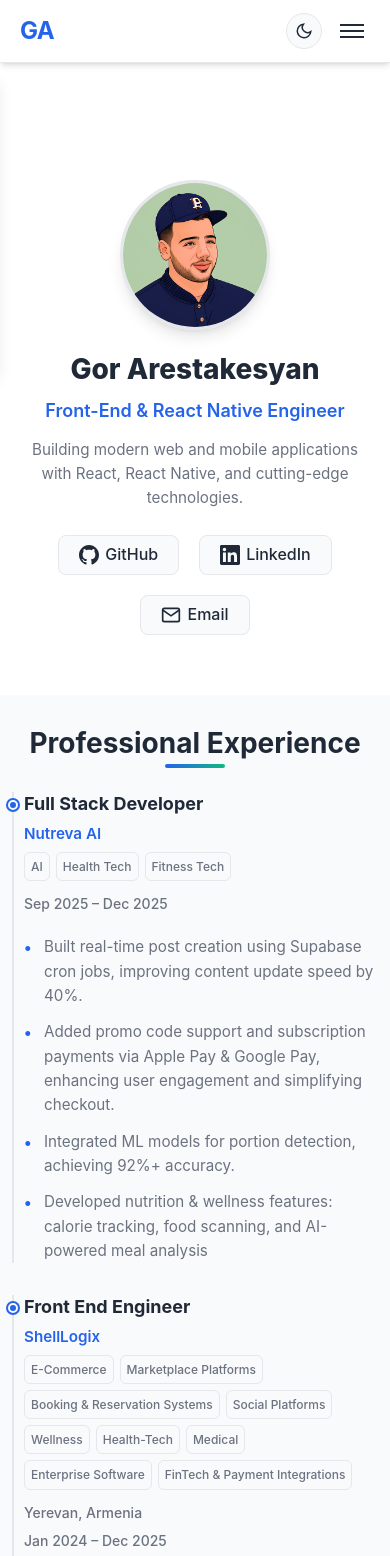
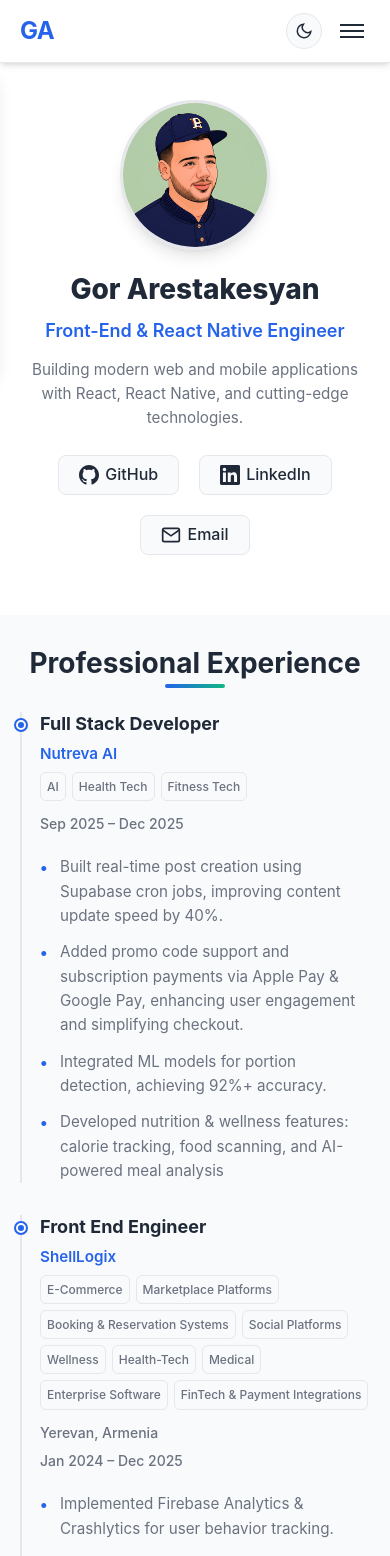
Before and after one commit to GorArestakesyan/GorArestakesyan, a React (Vite) app: page / in a window 390 px wide. Shown: the top 1556 px of the page. Built offline with nearby package versions, Linux system fonts and the light colour scheme.

Commit message:
feat: improve dark mode colors and set light theme as default

```diff
--- a/src/App.css
+++ b/src/App.css
@@ -140,7 +140,6 @@
   align-items: center;
   justify-content: center;
   padding: var(--spacing-2xl) 0;
-  padding-top: calc(var(--spacing-2xl) + 80px);
   background: var(--color-bg);
   position: relative;
   overflow: hidden;
@@ -161,6 +160,7 @@
   align-items: center;
   text-align: center;
   gap: var(--spacing-md);
+  padding-top: var(--spacing-2xl);
 }
 
 .avatar-container {
@@ -612,10 +612,19 @@
 .skill-tag-soft {
   background: linear-gradient(
     135deg,
-    rgba(102, 126, 234, 0.1),
-    rgba(118, 75, 162, 0.1)
+    rgba(37, 99, 235, 0.1),
+    rgba(16, 185, 129, 0.1)
   );
-  border-color: rgba(102, 126, 234, 0.3);
+  border-color: rgba(37, 99, 235, 0.3);
+}
+
+.dark .skill-tag-soft {
+  background: linear-gradient(
+    135deg,
+    rgba(74, 158, 255, 0.15),
+    rgba(16, 185, 129, 0.15)
+  );
+  border-color: rgba(74, 158, 255, 0.4);
 }
 
 .skill-tag-soft:hover {
@@ -806,6 +815,10 @@
   .theme-toggle svg {
     width: 18px;
     height: 18px;
+  }
+
+  .hero-content {
+    padding: var(--spacing-lg);
   }
 
   .hero-main {
@@ -1024,7 +1037,11 @@
 
 @media (max-width: 480px) {
   .container {
-    padding: 0 var(--spacing-sm);
+    padding: 0 var(--spacing-md);
+  }
+
+  .hero-content {
+    padding: var(--spacing-md);
   }
 
   .avatar,
@@ -1048,7 +1065,7 @@
 
   /* Extra small screens */
   .experience-item {
-    padding-left: var(--spacing-sm);
+    padding-left: var(--spacing-md);
   }
 
   .experience-item::after {
@@ -1071,7 +1088,7 @@
 
   .skill-tag {
     font-size: 0.8rem;
-    padding: 0.25rem var(--spacing-xs);
+    padding: 0.25rem var(--spacing-sm);
   }
 
   .contact-link {
--- a/src/hooks/useTheme.ts
+++ b/src/hooks/useTheme.ts
@@ -1,33 +1,30 @@
-import { useState, useEffect } from 'react';
+import { useState, useEffect } from "react";
 
-type Theme = 'light' | 'dark';
+type Theme = "light" | "dark";
 
 export function useTheme() {
   const [theme, setTheme] = useState<Theme>(() => {
     // Check localStorage first
-    const savedTheme = localStorage.getItem('theme') as Theme;
+    const savedTheme = localStorage.getItem("theme") as Theme;
     if (savedTheme) {
       return savedTheme;
     }
-    // Check system preference
-    if (window.matchMedia('(prefers-color-scheme: dark)').matches) {
-      return 'dark';
-    }
-    return 'light';
+    // Default to light theme
+    return "light";
   });
 
   useEffect(() => {
     const root = document.documentElement;
-    if (theme === 'dark') {
-      root.classList.add('dark');
+    if (theme === "dark") {
+      root.classList.add("dark");
     } else {
-      root.classList.remove('dark');
+      root.classList.remove("dark");
     }
-    localStorage.setItem('theme', theme);
+    localStorage.setItem("theme", theme);
   }, [theme]);
 
   const toggleTheme = () => {
-    setTheme(prev => prev === 'light' ? 'dark' : 'light');
+    setTheme((prev) => (prev === "light" ? "dark" : "light"));
   };
 
   return { theme, toggleTheme };
--- a/src/index.css
+++ b/src/index.css
@@ -64,19 +64,28 @@
 
 /* Dark Mode */
 .dark {
-  --color-text: #f9fafb;
-  --color-text-light: #d1d5db;
-  --color-text-lighter: #9ca3af;
-  --color-bg: #0f172a;
-  --color-bg-light: #1e293b;
+  --color-primary: #60a5fa; /* softer blue */
+  --color-primary-dark: #3b82f6;
+  --color-primary-light: #93c5fd;
+
+  --color-secondary: #34d399; /* fresh green */
+
+  --color-text: #e5e7eb; /* main text */
+  --color-text-light: #9ca3af;
+  --color-text-lighter: #6b7280;
+
+  --color-bg: #0b1120; /* deep navy, not pure black */
+  --color-bg-light: #111827;
   --color-bg-dark: #020617;
-  --color-border: #334155;
-  --shadow-sm: 0 1px 2px 0 rgb(0 0 0 / 0.3);
-  --shadow-md: 0 4px 6px -1px rgb(0 0 0 / 0.4), 0 2px 4px -2px rgb(0 0 0 / 0.3);
-  --shadow-lg: 0 10px 15px -3px rgb(0 0 0 / 0.4),
-    0 4px 6px -4px rgb(0 0 0 / 0.3);
-  --shadow-xl: 0 20px 25px -5px rgb(0 0 0 / 0.4),
-    0 8px 10px -6px rgb(0 0 0 / 0.3);
+
+  --color-border: #1f2937; /* subtle separators */
+  --color-accent: #fbbf24; /* warm contrast */
+  --shadow-sm: 0 1px 2px 0 rgb(0 0 0 / 0.5);
+  --shadow-md: 0 4px 6px -1px rgb(0 0 0 / 0.5), 0 2px 4px -2px rgb(0 0 0 / 0.4);
+  --shadow-lg: 0 10px 15px -3px rgb(0 0 0 / 0.5),
+    0 4px 6px -4px rgb(0 0 0 / 0.4);
+  --shadow-xl: 0 20px 25px -5px rgb(0 0 0 / 0.5),
+    0 8px 10px -6px rgb(0 0 0 / 0.4);
 }
 
 html {
@@ -170,7 +179,7 @@
   }
 
   .container {
-    padding: 0 var(--spacing-sm);
+    padding: 0 var(--spacing-md);
   }
 }
 
```
